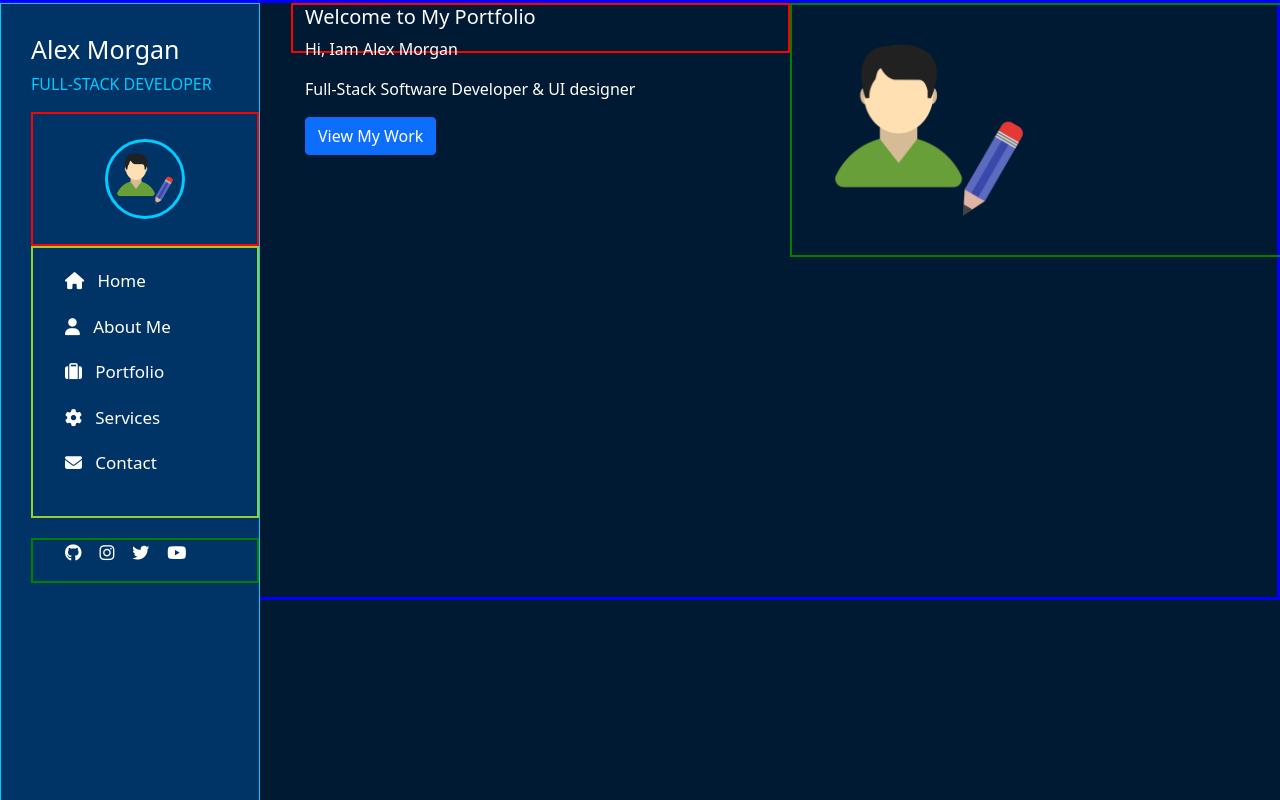
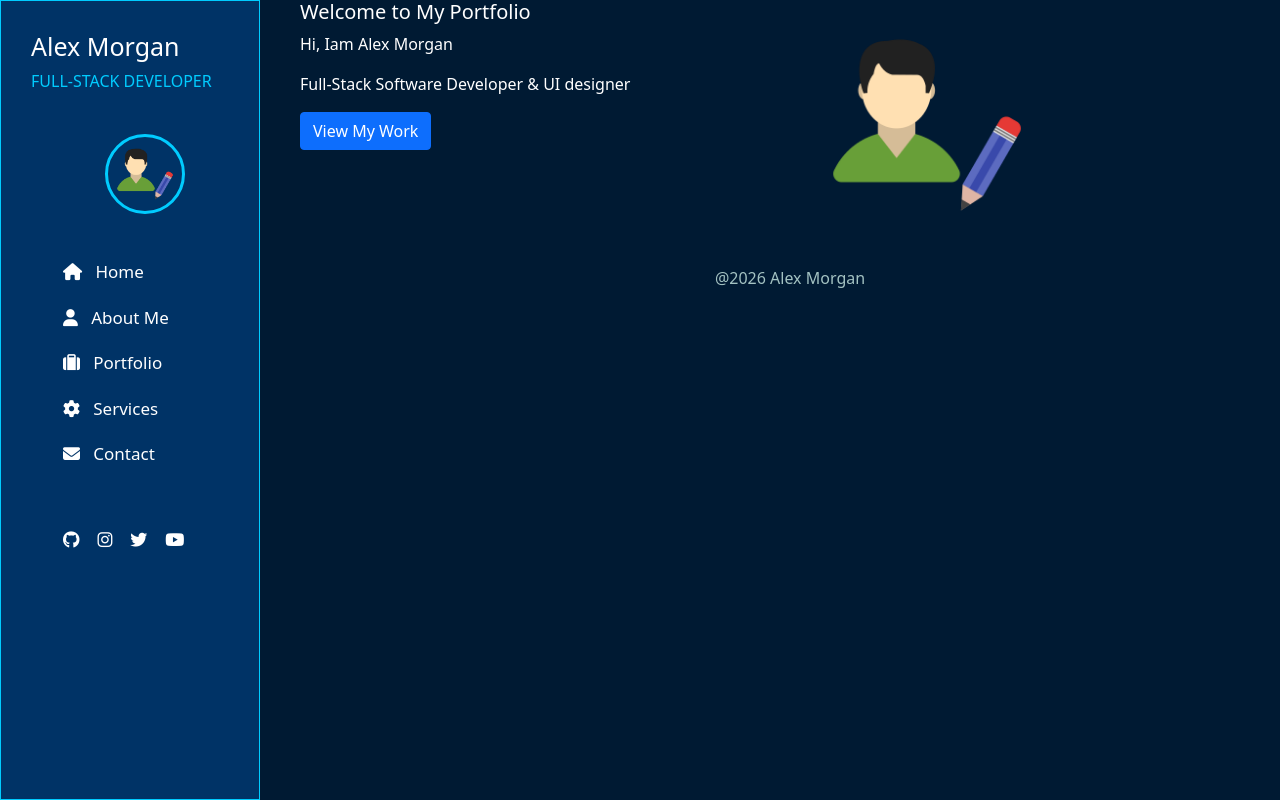
Before and after one commit to nyachomo/nyachomo_profile, a plain HTML site: page index.html in a window 1280 px wide. Drawn offline with nearby package versions, Linux system fonts and the light colour scheme.

Commit message:
Wrapping the home page

```diff
--- a/css/style.css
+++ b/css/style.css
@@ -71,7 +71,7 @@ body{
 
 .social-media{
     margin-top: 20px;
-    border:2px solid green;
+
 }
 
 .social-icon-list{
@@ -93,3 +93,10 @@ body{
 .main-body{
     padding-left: 300px;
 }
+
+/*FOOTER STYLES */
+
+.footer-paragraph{
+    color: #a3c2c2;
+}
+/*END OF FOOTER STYLE*/
--- a/index.html
+++ b/index.html
@@ -12,7 +12,7 @@
     </head>
     <body>
         <!--Container-->
-        <div class="container-fliud" style="border:3px solid blue;height:600px">
+        <div class="container-fliud">
             <!--Sidebar-->
             <div class="sidebar">
                 <!--brand-name-->
@@ -22,12 +22,12 @@
                 </div>
 
                 <!--brand-logo-->
-                <div class="brand-logo" style="border: 2px solid red;">
+                <div class="brand-logo">
                     <center><img src="logo/logo.png"  alt="Profile-Image" class="brand-sidebar-image"></center>
                 </div>
 
                 <!--side-menu-links-->
-                <div class="side-menu" style="border:2px solid yellowgreen">
+                <div class="side-menu">
                     <ul class="side-menu-items">
                         <li>
                             <a href="index.html">
@@ -93,8 +93,10 @@
 
             <!--Main-body-->
             <div class="main-body">
+
+                <section class="body-section">
                     <div class="row">
-                    <div class="col-sm-6" style="border:2px solid red;height:50px">
+                        <div class="col-sm-6">
                             <h5>Welcome to My Portfolio</h5>
                             <p>Hi, Iam Alex Morgan</p>
                             <p>Full-Stack Software Developer & UI designer</p>
@@ -103,10 +105,23 @@
                             </a>
 
                         </div>
-                    <div class="col-sm-6" style="border:2px solid green">
+                        <div class="col-sm-6">
                             <img src="images/logo.png" width="250px" height="250px" alt="Profile Image">
                         </div>
                     </div>
+                </section>
+
+                <section class="footer">
+                    <div class="row">
+                         <div class="col-sm-12">
+                            <p>
+                                <center class="footer-paragraph">
+                                    @2026 Alex Morgan
+                                </center>
+                            </p>
+                         </div>
+                    </div>
+                </section>
             </div>
         </div>
     </body>
```
Lines whose indentation alone changed are shown as unchanged.
